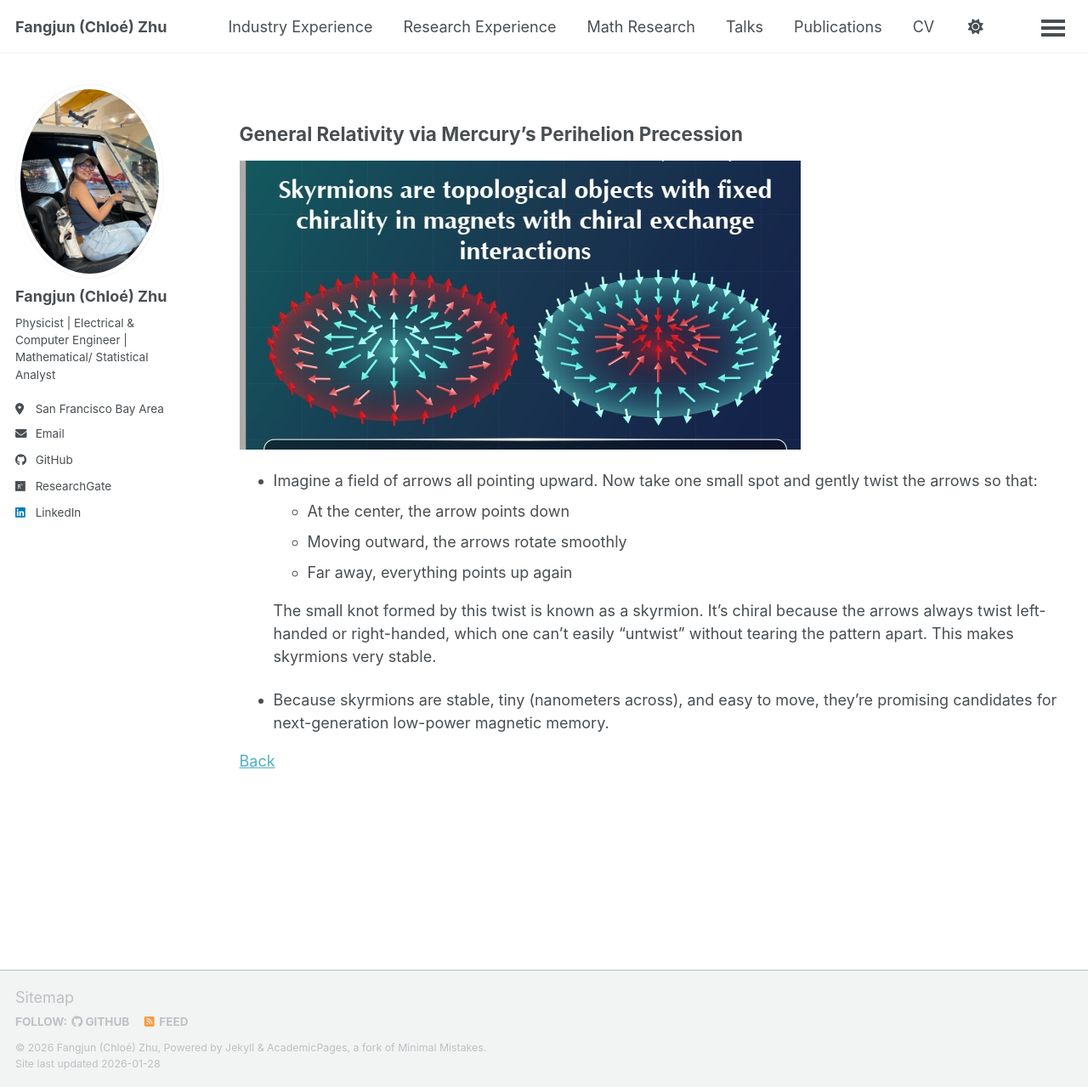
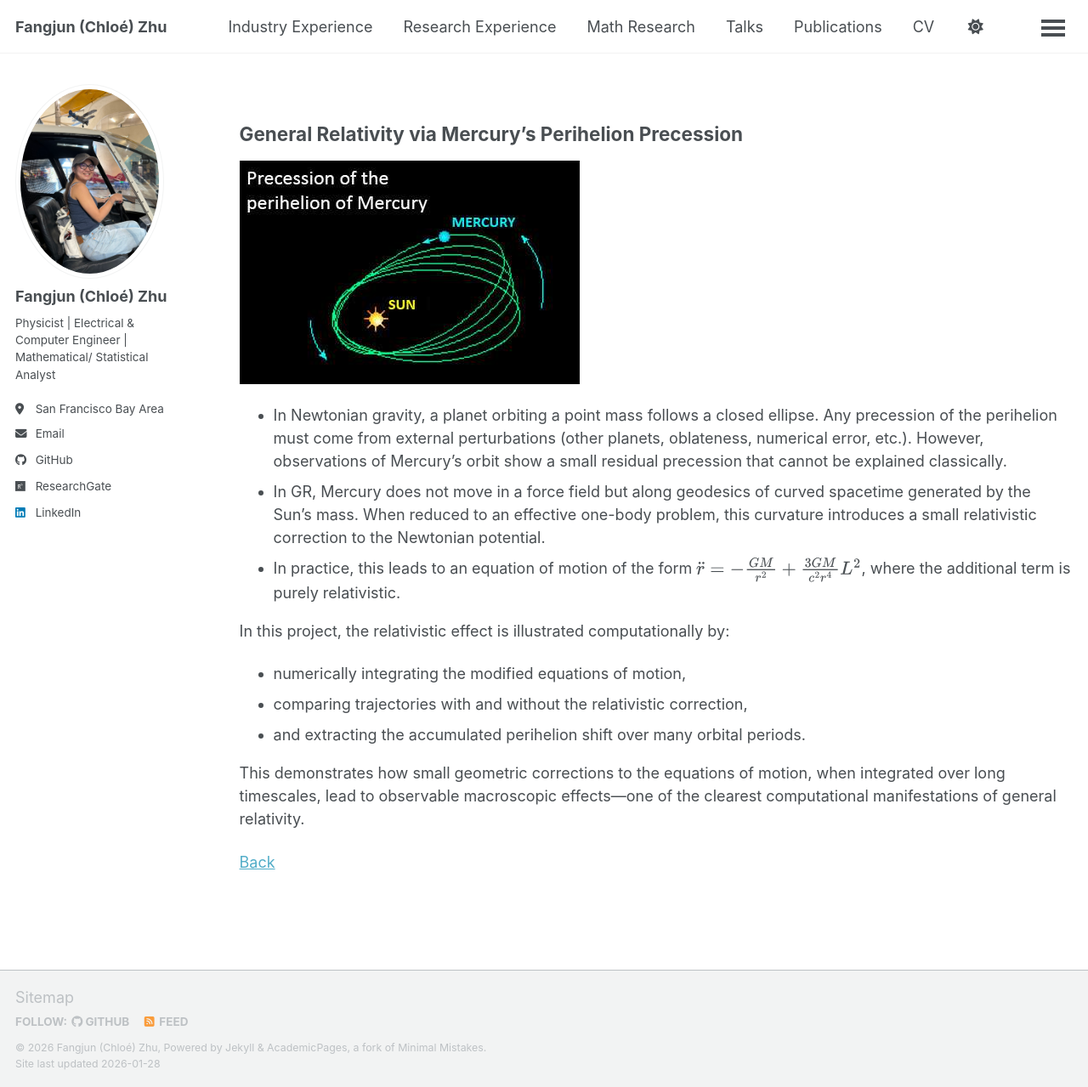
Before and after one commit to ChloeZhu1/ChloeZhu1.github.io, a Jekyll site: the page built from _pages/physics-and-engineering-research.md, in a window 1280 px wide and 1279 px high. Shown: the whole window at 85% size. Built offline with Jekyll 4.4.1, drawn with Linux system fonts in a browser that asks for light colours; a script bundle is joined from its source files by our own code; library files that are not in the unit come from our copies.

Commit message:
Update physics-and-engineering-research.md

```diff
--- a/_pages/physics-and-engineering-research.md
+++ b/_pages/physics-and-engineering-research.md
@@ -10,13 +10,19 @@ redirect_from:
 {% include base_path %}
 <!-- <a href="#section-title1">Skyrmions</a> -->
 <h2 id="gr">General Relativity via Mercury’s Perihelion Precession</h2>
-![Skyrmions](/images/skyrmions.jpg)
-* Imagine a field of arrows all pointing upward. Now take one small spot and gently twist the arrows so that:
-  * At the center, the arrow points down
-  * Moving outward, the arrows rotate smoothly
-  * Far away, everything points up again
+![Mercury Precession](/images/the-secret-of-planets.jpg)
+* In Newtonian gravity, a planet orbiting a point mass follows a closed ellipse. Any precession of the perihelion must come from external perturbations (other planets, oblateness, numerical error, etc.). However, observations of Mercury’s orbit show a small residual precession that cannot be explained classically.
+* In GR, Mercury does not move in a force field but along geodesics of curved spacetime generated by the Sun’s mass. When reduced to an effective one-body problem, this curvature introduces a small relativistic correction to the Newtonian potential.
+* In practice, this leads to an equation of motion of the form
+$\ddot{r} = -\frac{GM}{r^2} + \frac{3GM}{c^2r^4}L^2$,
+where the additional term is purely relativistic.
 
-  The small knot formed by this twist is known as a skyrmion. It's chiral because the arrows always twist left-handed or right-handed, which one can't easily "untwist" without tearing the pattern apart. This makes skyrmions very stable.
-* Because skyrmions are stable, tiny (nanometers across), and easy to move, they're promising candidates for next-generation low-power magnetic memory.
+In this project, the relativistic effect is illustrated computationally by:
+
+* numerically integrating the modified equations of motion,
+* comparing trajectories with and without the relativistic correction,
+* and extracting the accumulated perihelion shift over many orbital periods.
+
+This demonstrates how small geometric corrections to the equations of motion, when integrated over long timescales, lead to observable macroscopic effects—one of the clearest computational manifestations of general relativity.
 
 [Back](https://chloezhu1.github.io/research-experience/#mer)
```
